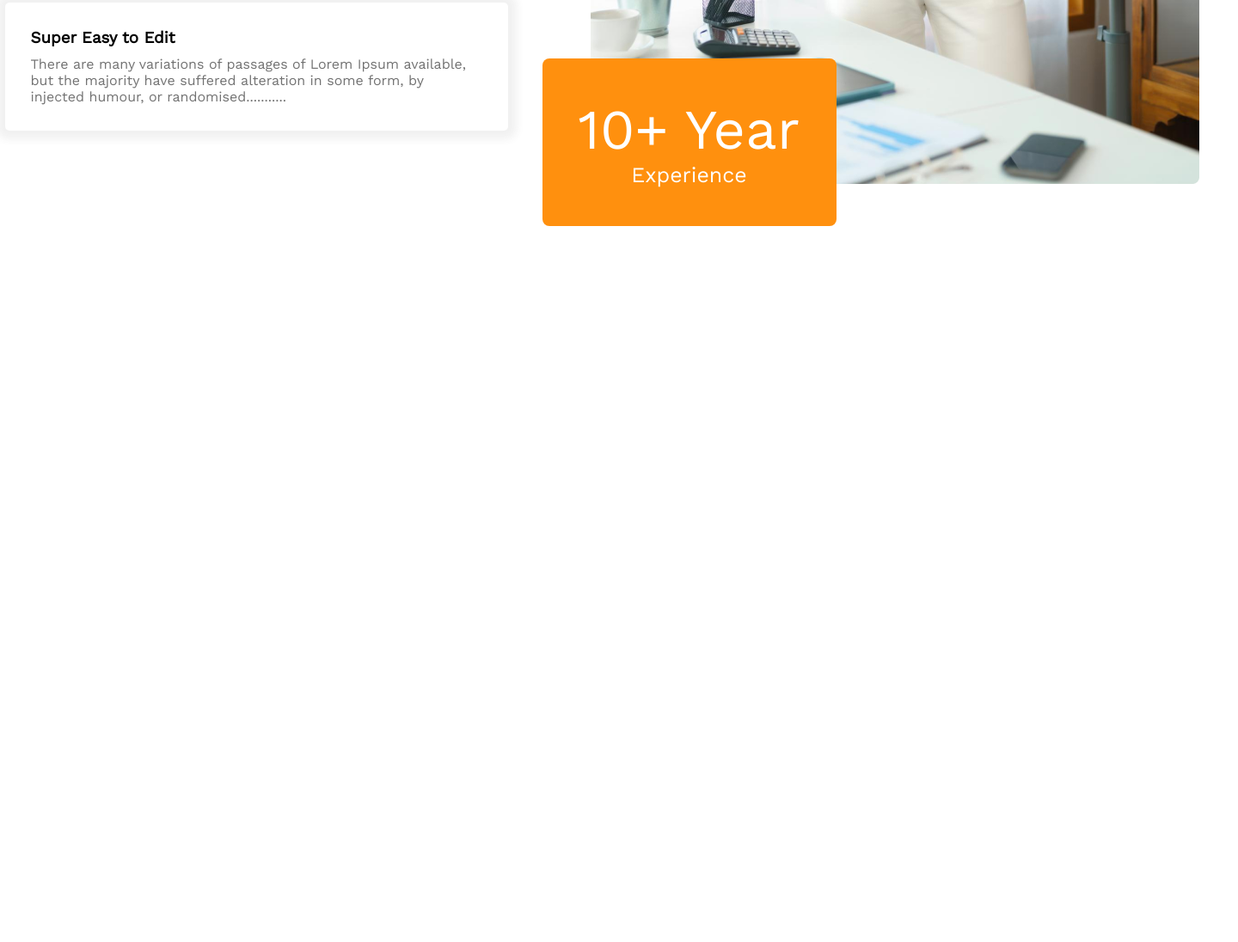
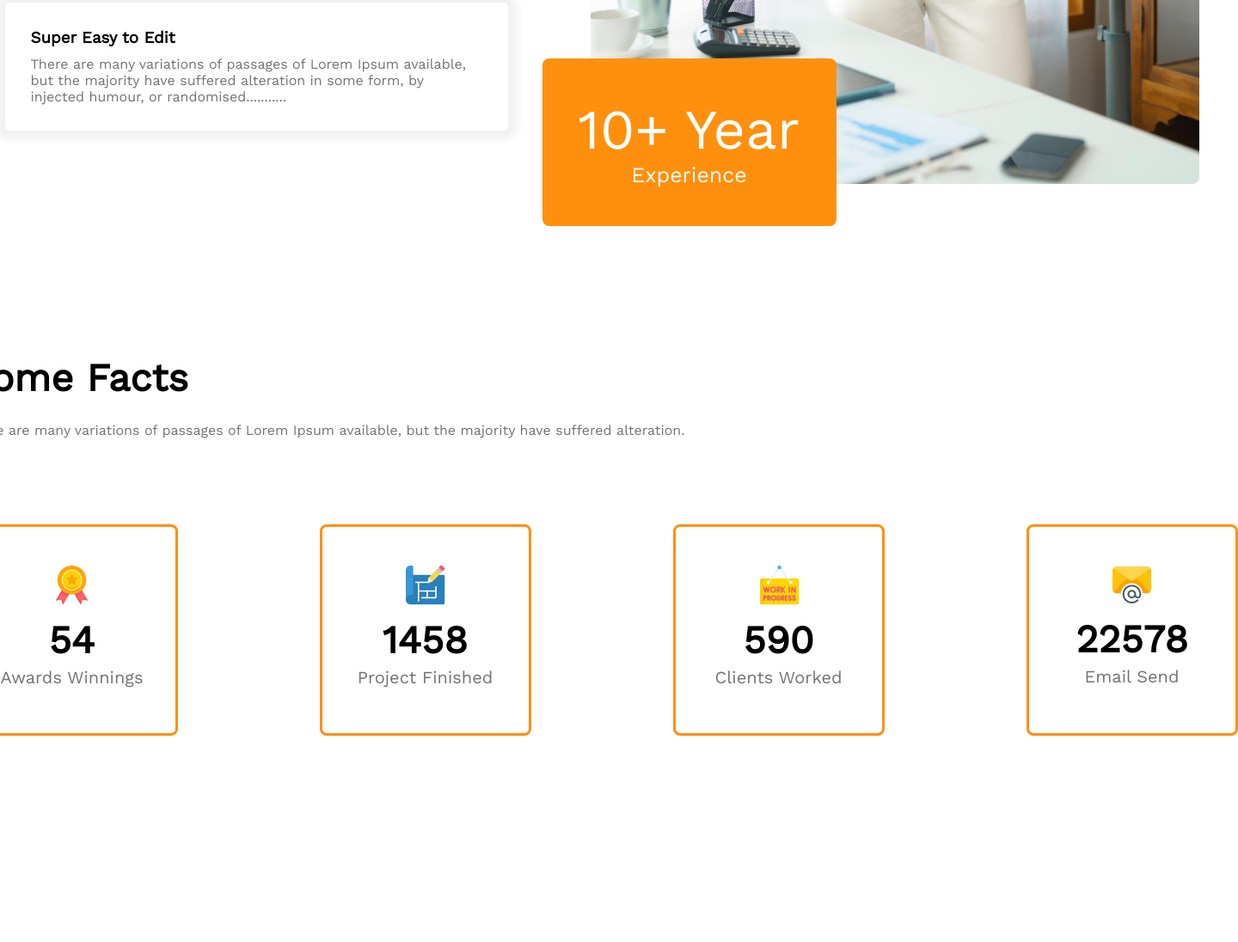
Before and after one commit to anikrahman2/g3-architects, a plain HTML site: page index.html in a window 1280 px wide. Shown: the part 2910-4006 px from the top of the page at 86% size, 1440 px wide, since content can reach past the window. Before the commit the page ends 3323 px from the top, so only its background shows below. Drawn offline with nearby package versions, Linux system fonts and the light colour scheme.

Commit message:
Fact Section Added

```diff
--- a/index.html
+++ b/index.html
@@ -87,6 +87,34 @@
         <button class="feature-btn"><span class="feature-experience">10+ Year</span> Experience</button>
       </div>
     </section>
+    <section>
+      <div class="section-info">
+        <h3 class="section-title">Some Facts</h3>
+        <p class="section-description">There are many variations of passages of Lorem Ipsum available, but the majority have suffered alteration.</p>
+      </div>
+      <div class="facts-items">
+        <div class="fact-item">
+          <img src="images/icons/ribon.png" alt="">
+          <h3 class="fact-item-title">54</h3>
+          <p class="fact-item-description">Awards Winnings</p>
+        </div>
+        <div class="fact-item">
+          <img src="images/icons/projects.png" alt="">
+          <h3 class="fact-item-title">1458</h3>
+          <p class="fact-item-description">Project Finished</p>
+        </div>
+        <div class="fact-item">
+          <img src="images/icons/customers.png" alt="">
+          <h3 class="fact-item-title">590</h3>
+          <p class="fact-item-description">Clients Worked</p>
+        </div>
+        <div class="fact-item">
+          <img src="images/icons/email.png" alt="">
+          <h3 class="fact-item-title">22578</h3>
+          <p class="fact-item-description">Email Send</p>
+        </div>
+      </div>
+    </section>
   </main>
   <!-- Main Section End -->
 </body>
--- a/styles/style.css
+++ b/styles/style.css
@@ -28,7 +28,21 @@ main{
   flex-direction: column;
   align-items: center;
 }
-
+.section-info{
+  display: flex;
+  flex-direction: column;
+  align-items: flex-start;
+}
+.section-title{
+  font-size: 45px;
+  font-weight: 700;
+  text-align: left;
+}
+.section-description{
+  color: #727272;
+  margin-top: 25px;
+  margin-bottom: 100px;
+}
 
 /* Header Style Start*/
 /* navigation Style Start  */
@@ -166,6 +180,34 @@ ul li a{
 .feature-experience{
   font-size: 65px;
 }
+/* Some Fact-Section */
+.facts-items{
+  display: flex;
+  justify-content: center;
+  gap: 165px;
+  margin-bottom: 240px;
+}
+.fact-item{
+  height: 195px;
+  width: 240px;
+  text-align: center;
+  border: 3px solid #FF900E;
+  border-radius: 8px;
+  padding-top: 45px;
+  transition: transform .5s ease-in;
+}
+.fact-item:hover{
+  transform: rotate(20deg);
+}
+.fact-item-title{
+  font-size: 45px;
+  margin-top: 10px;
+}
+.fact-item-description{
+  color: #727272;
+  font-size: 20px;
+  margin-top: 5px;
+}
 
 
 
```
